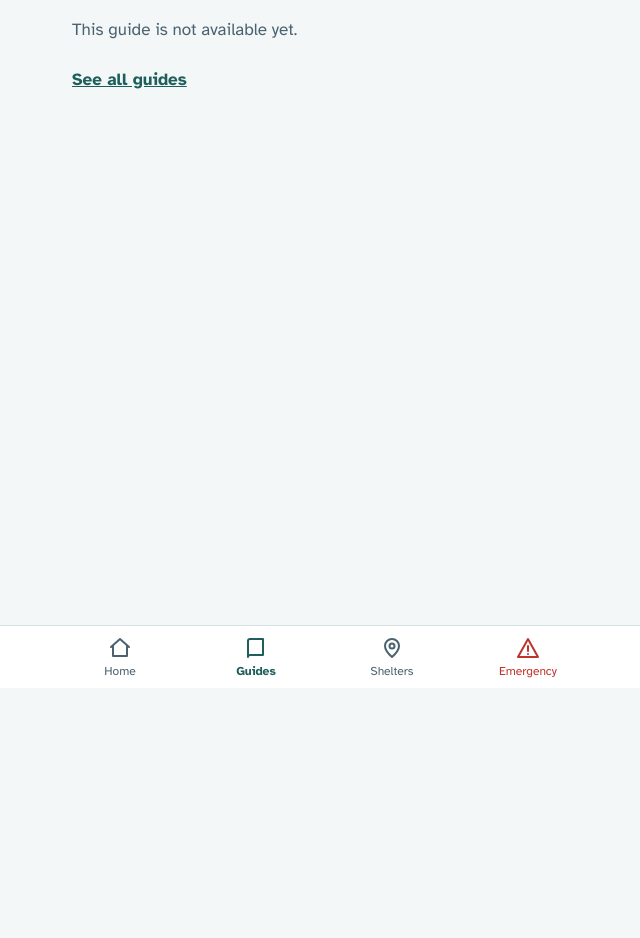
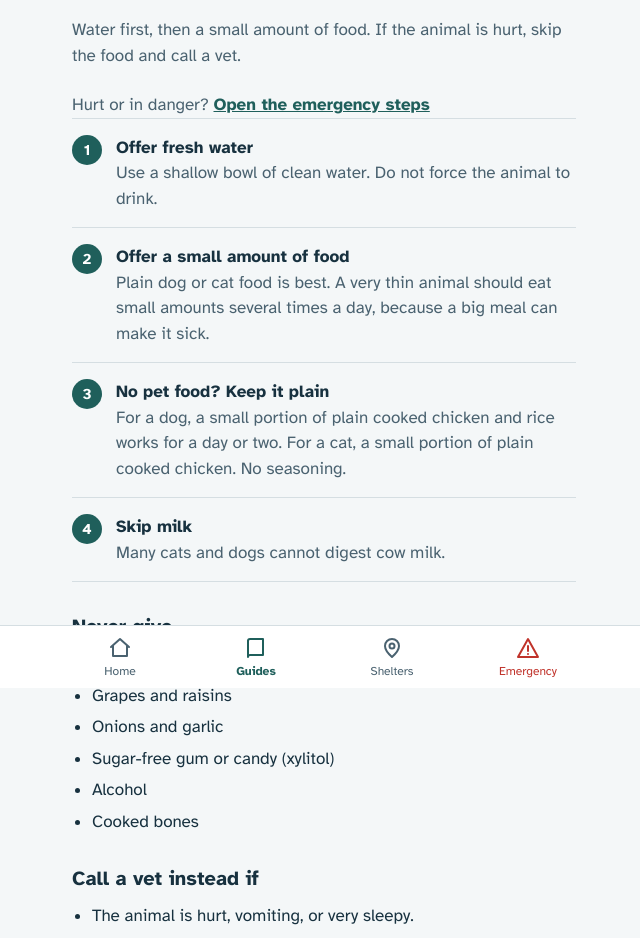
Before and after one commit to SephoriaBot/Stray, a React (Vite) app: page /guides/food-and-water in a window 1280 px wide. Before the commit this address had no page. Shown: the part 112-1050 px from the top of the page, without its empty margins (316-956 px from the left). Before the commit the page ends 800 px from the top, so only its background shows below. Built offline with nearby package versions, Linux system fonts and the light colour scheme.

Commit message:
Update guides.ts

```diff
--- a/src/data/guides.ts
+++ b/src/data/guides.ts
@@ -84,24 +84,161 @@ export const guides: Guide[] = [
     slug: 'who-to-call',
     title: 'Who to call',
     summary: 'Animal control, shelters, vets, and wildlife rescue.',
-    ready: false,
-    intro: '',
-    sections: [],
+    ready: true,
+    intro: 'The right call depends on the animal and what is wrong. Here is who handles what.',
+    sections: [
+      {
+        steps: [
+          {
+            title: 'Animal control',
+            text: 'For stray, loose, or aggressive animals, and for hurt strays you cannot safely handle. Search for your city or county name plus "animal control". If there is none, call the police non-emergency line.',
+          },
+          {
+            title: 'Local animal shelter or humane society',
+            text: 'For a found pet report, a microchip scan, and advice about what to do next. Owners often check here first.',
+          },
+          {
+            title: 'Emergency vet',
+            text: 'For a hurt or very sick animal. Call ahead so they can get ready, and ask what they do for strays.',
+          },
+          {
+            title: 'Wildlife rescue',
+            text: 'For wild animals such as raccoons, foxes, and birds. Search for "wildlife rehabilitator" plus your state, or call your state wildlife agency.',
+          },
+          {
+            title: '911',
+            text: 'Only if a person is in danger or has been bitten. If you were bitten, get medical care right away.',
+          },
+        ],
+      },
+      {
+        heading: 'What to tell them',
+        bullets: [
+          'Exactly where the animal is, with a street name or landmark.',
+          'What kind of animal it is, how big, and what color.',
+          'What is wrong, and whether it is in danger right now.',
+          'Whether it is friendly, scared, or aggressive.',
+          'Your phone number, in case they need to call you back.',
+        ],
+      },
+      {
+        heading: 'Good to know',
+        bullets: [
+          'If your city has a 311 line, it can often connect you to animal services.',
+          'Use the Shelters tab in this app to find shelters near you.',
+          'Poison hotline numbers are on the Emergency page.',
+        ],
+      },
+    ],
   },
   {
     slug: 'make-a-shelter',
     title: 'Make a temporary shelter',
     summary: 'Keep an animal warm and dry until help arrives.',
-    ready: false,
-    intro: '',
-    sections: [],
+    ready: true,
+    intro: 'A shelter is a short-term fix. It does not replace a vet, a shelter, or a home.',
+    sections: [
+      {
+        heading: 'For tonight, indoors',
+        steps: [
+          {
+            title: 'Pick a safe room',
+            text: 'Use a bathroom, laundry room, or garage with the door closed, or a crate or carrier. Remove anything dangerous, like cleaning products or antifreeze.',
+          },
+          {
+            title: 'Add a soft bed',
+            text: 'Put down towels or a blanket you do not mind losing.',
+          },
+          {
+            title: 'Add water, and a toilet spot for cats',
+            text: 'Use a shallow bowl of fresh water. For a cat, add a shallow tray with litter or soil.',
+          },
+          {
+            title: 'Keep it quiet',
+            text: 'Keep the room warm, calm, and dim. Check on the animal, but do not crowd it.',
+          },
+        ],
+      },
+      {
+        heading: 'Outdoors in cold weather',
+        steps: [
+          {
+            title: 'Start with a plastic tote',
+            text: 'Use a storage tote with a lid. Cut a doorway about 6 inches wide in one side, a few inches up from the bottom.',
+          },
+          {
+            title: 'Insulate it',
+            text: 'Line the walls, floor, and lid with foam insulation board to hold in heat.',
+          },
+          {
+            title: 'Fill it with straw',
+            text: 'Use straw, not hay. Do not use blankets or towels, because they soak up moisture and turn cold.',
+          },
+          {
+            title: 'Set it up',
+            text: 'Lift it off the ground on a pallet or bricks. Put it against a wall with the door facing away from the wind.',
+          },
+          {
+            title: 'Check it often',
+            text: 'Replace the straw when it gets wet.',
+          },
+        ],
+        note: 'For a dog, use a sturdy crate or dog house big enough to stand and turn around in. Block the wind and add straw.',
+      },
+      {
+        heading: 'In hot weather',
+        bullets: [
+          'Give it shade, a cool place to lie down, and plenty of fresh water.',
+          'Never leave an animal in a parked car.',
+        ],
+      },
+    ],
   },
   {
     slug: 'food-and-water',
     title: 'Food and water',
     summary: 'What to offer and what to avoid.',
-    ready: false,
-    intro: '',
-    sections: [],
+    ready: true,
+    intro: 'Water first, then a small amount of food. If the animal is hurt, skip the food and call a vet.',
+    sections: [
+      {
+        steps: [
+          {
+            title: 'Offer fresh water',
+            text: 'Use a shallow bowl of clean water. Do not force the animal to drink.',
+          },
+          {
+            title: 'Offer a small amount of food',
+            text: 'Plain dog or cat food is best. A very thin animal should eat small amounts several times a day, because a big meal can make it sick.',
+          },
+          {
+            title: 'No pet food? Keep it plain',
+            text: 'For a dog, a small portion of plain cooked chicken and rice works for a day or two. For a cat, a small portion of plain cooked chicken. No seasoning.',
+          },
+          {
+            title: 'Skip milk',
+            text: 'Many cats and dogs cannot digest cow milk.',
+          },
+        ],
+      },
+      {
+        heading: 'Never give',
+        bullets: [
+          'Chocolate',
+          'Grapes and raisins',
+          'Onions and garlic',
+          'Sugar-free gum or candy (xylitol)',
+          'Alcohol',
+          'Cooked bones',
+        ],
+      },
+      {
+        heading: 'Call a vet instead if',
+        bullets: [
+          'The animal is hurt, vomiting, or very sleepy.',
+          'It is a newborn kitten or puppy. They need special formula and care.',
+        ],
+      },
+    ],
   },
 ]
```
